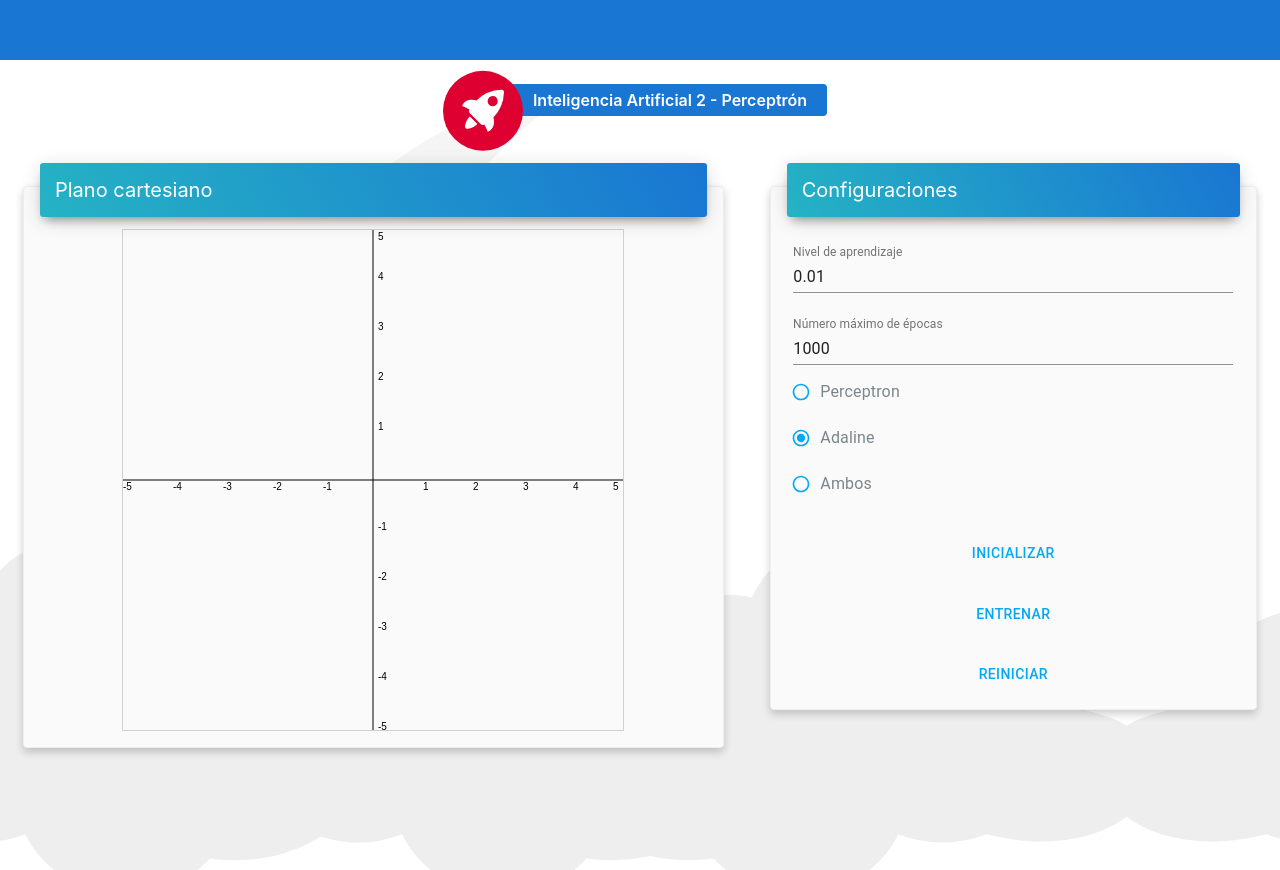
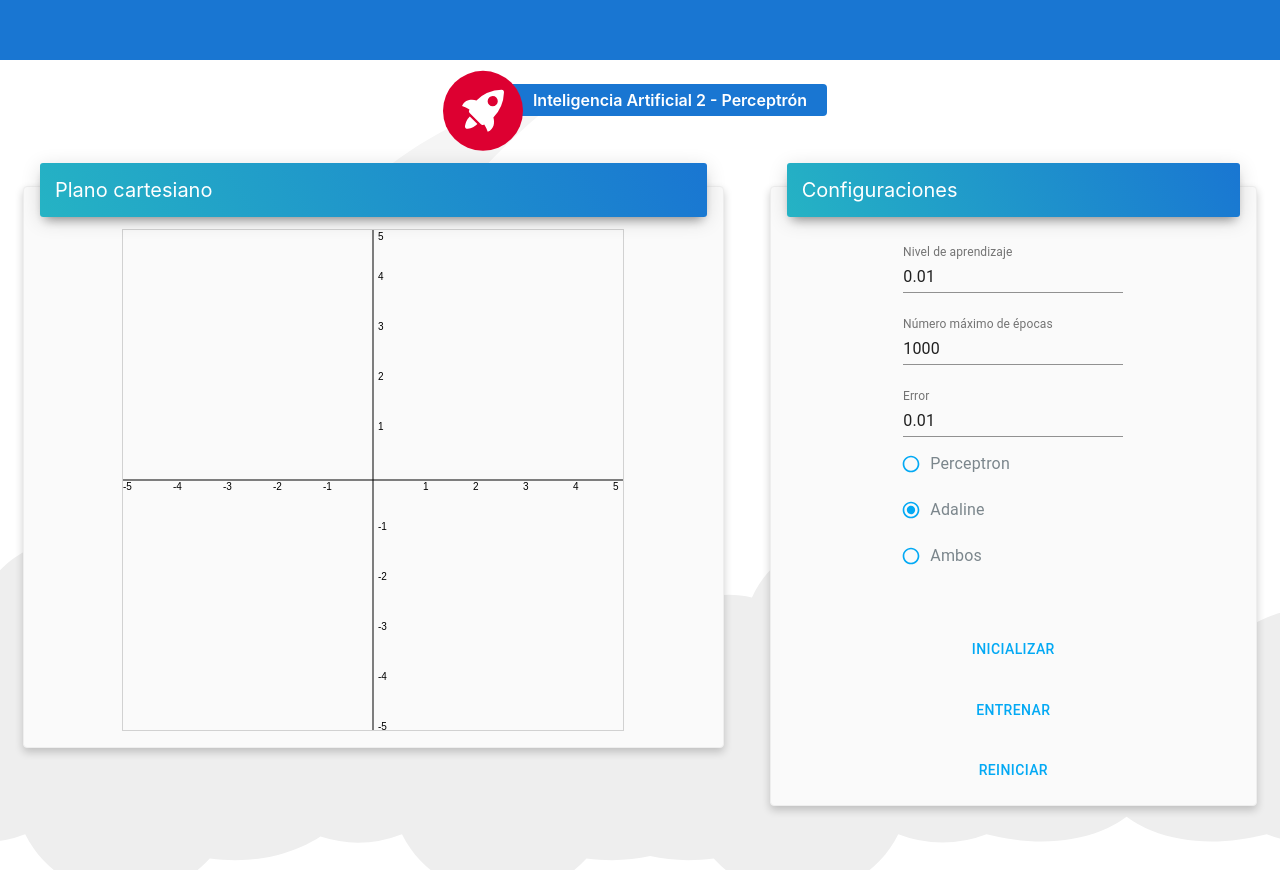
Before and after one commit to Mgmez/Perceptron, a React (Create React App) app in the folder frontend/: page / in a window 1280 px wide. Both pictures are taken after a click on the label "Adaline". Before the commit the page ends 812 px from the top, so only its background shows below. Built offline with nearby package versions, Linux system fonts and the light colour scheme.

Commit message:
Opciones para adaline

```diff
--- a/frontend/src/components/PerceptronConfigs.js
+++ b/frontend/src/components/PerceptronConfigs.js
@@ -1,6 +1,6 @@
 import React,{useContext, useState} from "react";
 import { useForm, Controller } from "react-hook-form";
-import { Form } from 'react-bootstrap';
+import { Form, FormControl } from 'react-bootstrap';
 
 import { Button, FormControlLabel, Radio, RadioGroup, TextField } from '@material-ui/core';
 import Perceptron from '../hooks/Perceptron.js';
@@ -24,9 +24,11 @@ const perceptronTypes = [
 const PerceptronConfigs = (props) =>  {
     //const [perceptron, setPerceptron] = useState(null);
     //const [entrenado, setEntrenado] = useState(false);
-    const { handleSubmit, register, errors, control } = useForm();
+    const { handleSubmit, register, errors, control, watch } = useForm();
     const {perceptronState, setPerceptronState} = useContext(PerceptronContext);
     const [perceptronErrors, setPerceptronErrors] = useState({});
+
+    const type = watch("type");
 
     const iniciarPesos = async (values) =>{
         console.log(values);
@@ -104,8 +106,8 @@ const PerceptronConfigs = (props) =>  {
                 error={!!errors?.learning_rate}
                 defaultValue = {0.01}
                 margin="normal"
-                fullWidth
             />
+            <br />
             <Controller
                 defaultValue ={1000}
                 as={TextField}
@@ -118,17 +120,23 @@ const PerceptronConfigs = (props) =>  {
                 helperText={errors?.max_epic_number?.message}
                 error={!!errors?.max_epic_number}
                 margin="normal"
-                fullWidth
             />
-
+            <br />
             {
-                perceptronErrors.trainingSet &&
-                <span className="error">{perceptronErrors.trainingSet.message}</span>
-            }
-
-            {
-                perceptronErrors.trainedPerceptron &&
-                <span className="error">{perceptronErrors.trainedPerceptron.message}</span>
+                (type === "adaline" || type === "both") &&
+                <Controller
+                    defaultValue ={0.01}
+                    as={TextField}
+                    name="max_error"
+                    control={control}
+                    id="max_error"
+                    name="max_error"
+                    label="Error"
+                    rules={{ required: "Este campo es requerido" }}
+                    helperText={errors?.max_error?.message}
+                    error={!!errors?.max_error}
+                    margin="normal"
+                />
             }
 
             <Controller
@@ -142,7 +150,6 @@ const PerceptronConfigs = (props) =>  {
                 helperText={errors?.type?.message}
                 error={!!errors?.type}
                 margin="normal"
-                fullWidth
             >
                 {
                     perceptronTypes.map((type, index) =>
@@ -164,6 +171,19 @@ const PerceptronConfigs = (props) =>  {
                     )
                 }
             </Controller>
+            <br />
+
+
+
+            {
+                perceptronErrors.trainingSet &&
+                <span className="error">{perceptronErrors.trainingSet.message}</span>
+            }
+
+            {
+                perceptronErrors.trainedPerceptron &&
+                <span className="error">{perceptronErrors.trainedPerceptron.message}</span>
+            }
 
             <Button className="mt-4" type="sumbit" fullWidth color="primary" style={{color: "#03A9F4"}}>  Inicializar </Button>
 
```
